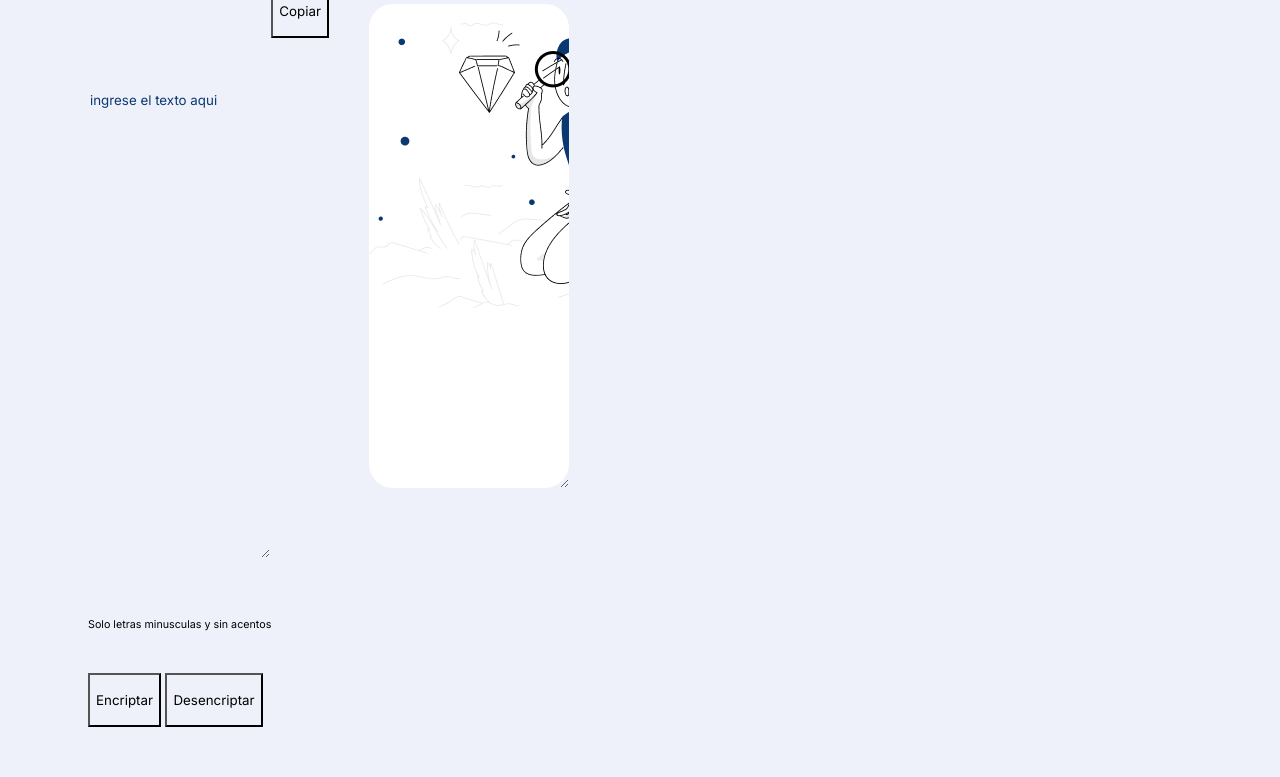
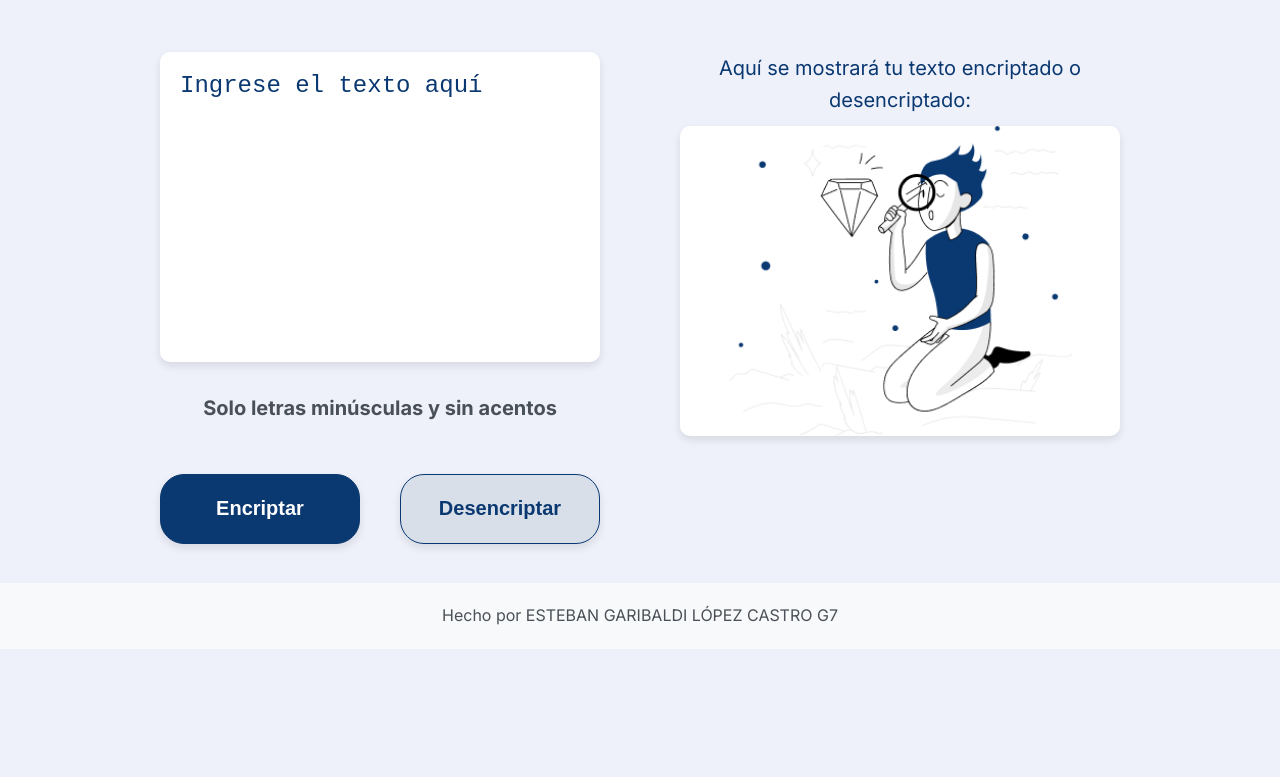
Before and after one commit to Wkreptillion/Encriptador-de-texto, a plain HTML site: page index.html in a window 1280 px wide. Shown: the part 151-928 px from the top of the page. After the commit the page ends 800 px from the top, so only its background shows below. Drawn offline with Linux system fonts and the light colour scheme.

Commit message:
Implementacion logica js, html y css

```diff
--- a/index.html
+++ b/index.html
@@ -2,7 +2,7 @@
 <html lang="en">
 <head>
     <meta charset="UTF-8">
-    <meta name="viewport" content="width=device-width, initial-scale=1.0">\
+    <meta name="viewport" content="width=device-width, initial-scale=1.0">
     <link rel="stylesheet" href="style.css">
     <link rel="preconnect" href="https://fonts.googleapis.com">
     <link rel="preconnect" href="https://fonts.gstatic.com" crossorigin>
@@ -11,25 +11,30 @@
 </head>
 <body>
     <header>
-        <img class="logo" src="/imagenes/Logo.png" alt="logo de alura" >
+        <img class="logo" src="/imagenes/Logo.png" alt="logo de alura">
     </header>
     <main>
         <section>
-            <textarea class="text-area" cols="" rows="10" placeholder="Ingrese el texto aqui"></textarea>
+            <textarea class="text-area" cols="30" rows="10" placeholder="Ingrese el texto aquí"></textarea>
             <div>
-                <h6 class="informacion">Solo letras minusculas y sin acentos</h6>
+                <h6 class="informacion">Solo letras minúsculas y sin acentos</h6>
             </div>
             <div class="botones">
-                <button class="btn-encriptar">Encriptar</button>
-                <button class="btn-desencriptar">Desencriptar</button>
+                <button class="btn-encriptar" onclick="btnEncriptar()">Encriptar</button>
+                <button class="btn-desencriptar" onclick="btnDesencriptar()">Desencriptar</button>
             </div>
         </section>
         <section>
-            <textarea class="mensaje" cols="" rows="10"></textarea>
+            <p class="leyenda">Aquí se mostrará tu texto encriptado o desencriptado:</p>
+            <textarea class="mensaje" cols="20" rows="10" readonly></textarea>
             <div>
-                <button class="copiar">Copiar</button>
+                <button class="copiar" onclick="copiarTexto()">Copiar</button>
             </div>
         </section>
     </main>
+    <footer>
+        <p>Hecho por ESTEBAN GARIBALDI LÓPEZ CASTRO G7</p>
+    </footer>
+    <script src="/script.js"></script>
 </body>
 </html>
--- /dev/null
+++ b/script.js
@@ -0,0 +1,62 @@
+const textArea = document.querySelector(".text-area");
+const mensaje = document.querySelector(".mensaje");
+const leyenda = document.querySelector(".leyenda");
+const botonCopiar = document.querySelector(".copiar");
+
+function btnEncriptar() {
+    const textoEncriptado = encriptar(textArea.value);
+    mensaje.value = textoEncriptado;
+    textArea.value = "";
+    mensaje.style.backgroundImage = "none";
+    leyenda.textContent = "Tu texto encriptado es:";
+    actualizarBotonCopiar(); // Actualiza la visibilidad del botón Copiar
+}
+
+function encriptar(stringEncriptado) {
+    let matrizCodigo = [["e", "enter"], ["i", "imes"], ["a", "ai"], ["o", "ober"], ["u", "ufat"]];
+    stringEncriptado = stringEncriptado.toLowerCase();
+
+    for (let i = 0; i < matrizCodigo.length; i++) {
+        if (stringEncriptado.includes(matrizCodigo[i][0])) {
+            stringEncriptado = stringEncriptado.replaceAll(matrizCodigo[i][0], matrizCodigo[i][1]);
+        }
+    }
+    return stringEncriptado;
+}
+
+function btnDesencriptar() {
+    const textoDesencriptado = desencriptar(textArea.value);
+    mensaje.value = textoDesencriptado;
+    textArea.value = "";
+    mensaje.style.backgroundImage = "none";
+    leyenda.textContent = "Tu texto desencriptado es:";
+    actualizarBotonCopiar(); // Actualiza la visibilidad del botón Copiar
+}
+
+function desencriptar(stringDesencriptado) {
+    let matrizCodigo = [["e", "enter"], ["i", "imes"], ["a", "ai"], ["o", "ober"], ["u", "ufat"]];
+    stringDesencriptado = stringDesencriptado.toLowerCase();
+
+    for (let i = 0; i < matrizCodigo.length; i++) {
+        if (stringDesencriptado.includes(matrizCodigo[i][1])) {
+            stringDesencriptado = stringDesencriptado.replaceAll(matrizCodigo[i][1], matrizCodigo[i][0]);
+        }
+    }
+    return stringDesencriptado;
+}
+
+function copiarTexto() {
+    mensaje.select();
+    document.execCommand('copy');
+}
+
+function actualizarBotonCopiar() {
+    if (mensaje.value.trim() === "") {
+        botonCopiar.style.display = "none"; // Oculta el botón si el recuadro está vacío
+    } else {
+        botonCopiar.style.display = "block"; // Muestra el botón si hay texto
+    }
+}
+
+// Inicializar la visibilidad del botón cuando la página carga
+document.addEventListener("DOMContentLoaded", actualizarBotonCopiar);
--- a/style.css
+++ b/style.css
@@ -1,44 +1,156 @@
-*{
-    background: #EFF1FA ;
-    font-family: Inter;
-    font-weight: 400;
-    line-height: 48px;
+* {
+    margin: 0;
+    padding: 0;
+    box-sizing: border-box;
 }
 
-.logo{
-    padding-top: 10px;
-    margin-left: 10px;
-    width: 10%;
+body {
+    background: #EFF1FA;
+    font-family: 'Inter', sans-serif;
+    font-weight: 400;
+    line-height: 1.6;
+    display: flex;
+    flex-direction: column;
+    align-items: center;
+    justify-content: center;
+    min-height: 100vh;
+    margin: 0;
+    padding: 30px;
+}
+
+header {
+    text-align: center;
+    margin-bottom: 40px;
+}
+
+.logo {
+    width: 250px;
 }
 
 main {
     display: flex;
-    margin-bottom: 50px;
-    margin-left: 80px;
+    flex-direction: column;
+    width: 100%;
+    max-width: 1000px;
+    margin: 0 auto;
 }
 
-.text-area{
+section {
+    width: 100%;
+    margin-bottom: 40px;
+    display: flex;
+    flex-direction: column;
+    align-items: center;
+    padding: 20px;
+}
+
+.text-area,
+.mensaje {
+    width: 100%;
+    max-width: 800px;
     border: none;
     color: #0A3871;
-    margin-top: 90px;
-    text-transform: lowercase;
+    font-size: 1.5rem;
+    padding: 20px;
+    border-radius: 10px;
+    margin-bottom: 30px;
+    resize: none;
+    box-shadow: 0px 4px 8px rgba(0, 0, 0, 0.1);
 }
-::placeholder {color: #0A3871 ; }
-  .text-area:focus {
+
+.text-area::placeholder {
+    color: #0A3871;
+}
+
+.text-area:focus,
+.mensaje:focus {
     outline: none;
-  }
-.mensaje{
-    background: white;
-    background-image: url("imagenes/Muñeco.png");
-    background-repeat: no-repeat;
-    border: none;
+}
+
+.mensaje {
+    background: white url("imagenes/Muñeco.png") no-repeat center center;
+    background-size: contain;
+}
+
+.botones {
+    display: flex;
+    flex-direction: column;
+    align-items: center;
+    gap: 30px;
+    margin-top: 20px;
+}
+
+.btn-encriptar,
+.btn-desencriptar,
+.copiar {
+    background: #D8DFE8;
+    border: 1px solid #0A3871;
     border-radius: 24px;
     color: #0A3871;
-    margin-left: 98px;
-    margin-top: 20px;
-    padding-left: 20px;
+    cursor: pointer;
+    height: 70px;
+    width: 100%;
+    max-width: 300px;
+    margin: 10px 0;
+    font-size: 1.25rem;
+    font-weight: bold;
+    box-shadow: 0px 4px 8px rgba(0, 0, 0, 0.1);
+}
+
+.btn-encriptar {
+    background: #0A3871;
+    color: white;
+}
+
+.informacion {
+    color: #495057;
+    font-size: 1.25rem;
+    text-align: center;
+    margin-bottom: 20px;
+}
+
+footer {
+    text-align: center;
+    padding: 20px;
+    width: 100%;
+    background-color: #f8f9fa;
     position: fixed;
+    bottom: 0;
+    left: 0;
 }
-.mensaje:focus{
-    outline: none;
+
+footer p {
+    font-size: 1rem;
+    color: #495057;
+    margin: 0;
 }
+
+@media (min-width: 768px) {
+    .botones {
+        flex-direction: row;
+        gap: 40px;
+    }
+
+    .btn-encriptar,
+    .btn-desencriptar {
+        width: 200px;
+    }
+}
+
+@media (min-width: 1024px) {
+    main {
+        flex-direction: row;
+        justify-content: space-between;
+    }
+
+    section {
+        width: 48%;
+    }
+}
+.leyenda {
+    font-size: 1.25rem;
+    color: #0A3871;
+    margin-bottom: 10px;
+    text-align: center; /* Centra el texto horizontalmente */
+    width: 100%; /* Asegura que el párrafo ocupe todo el ancho del contenedor */
+}
```
